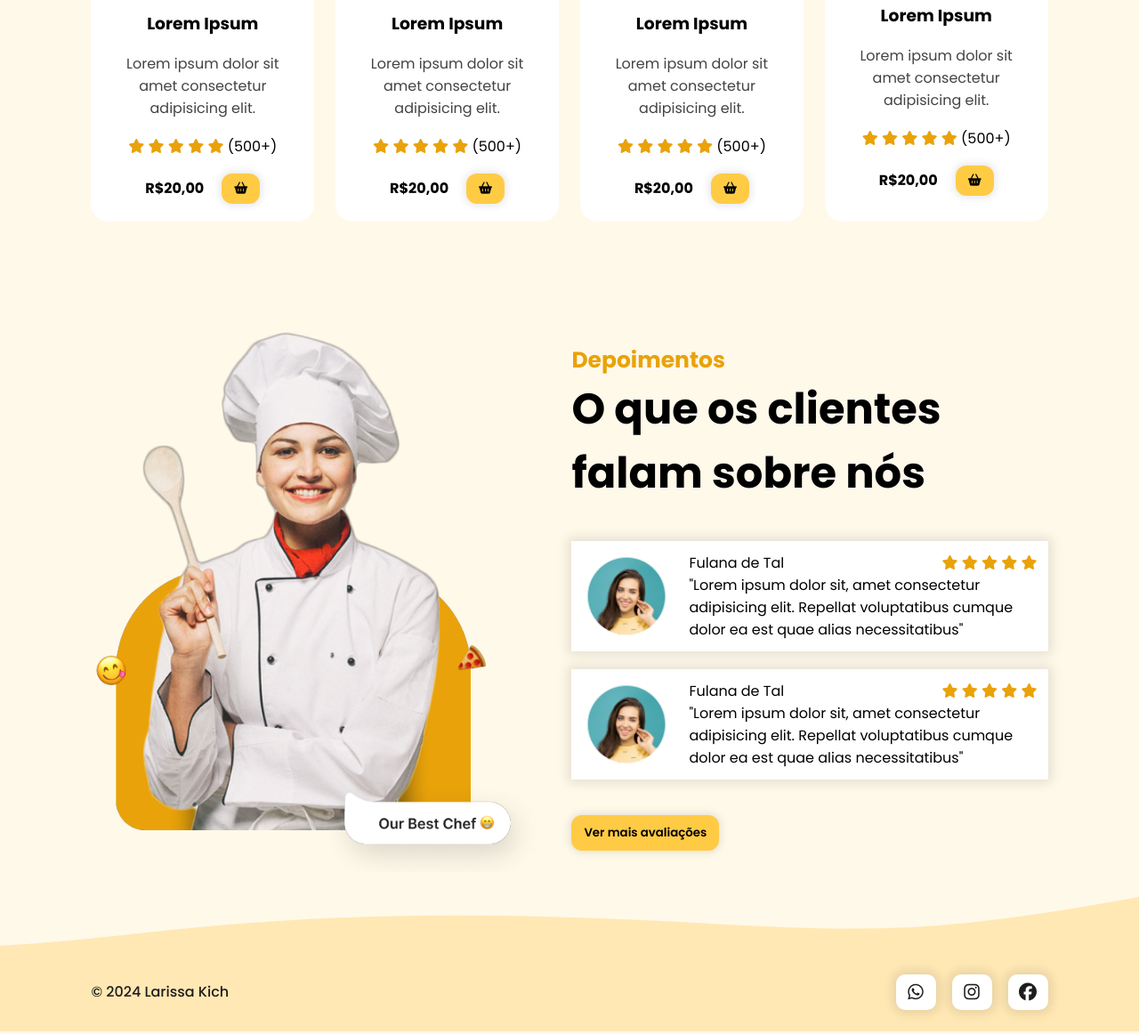
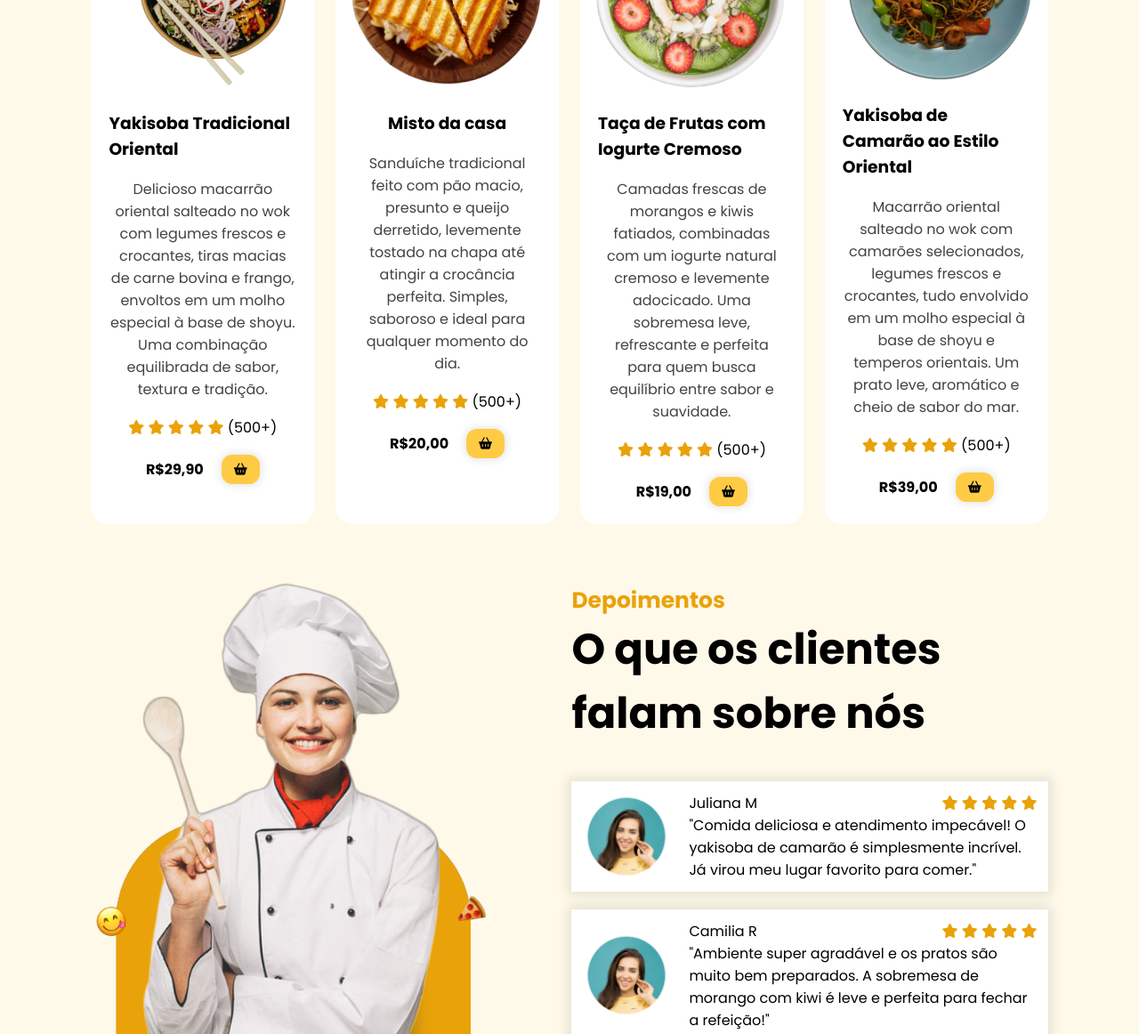
Before and after one commit to ZanelinhaDev/Landing-page, a plain HTML site: page index.html in a window 1280 px wide. Shown: the part 1270-2432 px from the top of the page at 89% size. Drawn offline with nearby package versions, Linux system fonts and the light colour scheme.

Commit message:
Foram realiazdas alterações no arquivo js afim de melhorar a eperiencia do usuario. Informações de produtos e nomes da pagina também foram alterados.

```diff
--- a/index.html
+++ b/index.html
@@ -19,7 +19,7 @@
       referrerpolicy="no-referrer"
     ></script>
     <script src="https://unpkg.com/scrollreveal"></script>
-    <title>Landing page</title>
+    <title>Food</title>
   </head>
   <body>
     <header>
@@ -72,8 +72,11 @@
           </h1>
 
           <p class="description">
-            Lorem ipsum dolor sit amet, consectetur adipiscing elit ut aliquam,
-            purus sit amet
+            Bem-vindo ao nosso restaurante, onde sabor, qualidade e acolhimento
+            se encontram! Oferecemos uma experiência gastronômica única, com
+            pratos preparados com ingredientes frescos, selecionados com
+            cuidado, e um cardápio que combina o melhor da culinária tradicional
+            com toques contemporâneos.
           </p>
 
           <div id="cta_buttons">
@@ -119,10 +122,13 @@
 
             <img src="src/images/dish.png" class="dish-image" alt="" />
 
-            <h3 class="dish-title">Lorem Ipsum</h3>
+            <h3 class="dish-title">Yakisoba Tradicional Oriental</h3>
 
             <span class="dish-description">
-              Lorem ipsum dolor sit amet consectetur adipisicing elit.
+              Delicioso macarrão oriental salteado no wok com legumes frescos e
+              crocantes, tiras macias de carne bovina e frango, envoltos em um
+              molho especial à base de shoyu. Uma combinação equilibrada de
+              sabor, textura e tradição.
             </span>
 
             <div class="dish-rate">
@@ -135,7 +141,7 @@
             </div>
 
             <div class="dish-price">
-              <h4>R$20,00</h4>
+              <h4>R$29,90</h4>
               <button class="btn-default">
                 <i class="fa-solid fa-basket-shopping"></i>
               </button>
@@ -149,10 +155,12 @@
 
             <img src="src/images/dish2.png" class="dish-image" alt="" />
 
-            <h3 class="dish-title">Lorem Ipsum</h3>
+            <h3 class="dish-title">Misto da casa</h3>
 
             <span class="dish-description">
-              Lorem ipsum dolor sit amet consectetur adipisicing elit.
+              Sanduíche tradicional feito com pão macio, presunto e queijo
+              derretido, levemente tostado na chapa até atingir a crocância
+              perfeita. Simples, saboroso e ideal para qualquer momento do dia.
             </span>
 
             <div class="dish-rate">
@@ -179,10 +187,13 @@
 
             <img src="src/images/dish3.png" class="dish-image" alt="" />
 
-            <h3 class="dish-title">Lorem Ipsum</h3>
+            <h3 class="dish-title">Taça de Frutas com Iogurte Cremoso</h3>
 
             <span class="dish-description">
-              Lorem ipsum dolor sit amet consectetur adipisicing elit.
+              Camadas frescas de morangos e kiwis fatiados, combinadas com um
+              iogurte natural cremoso e levemente adocicado. Uma sobremesa leve,
+              refrescante e perfeita para quem busca equilíbrio entre sabor e
+              suavidade.
             </span>
 
             <div class="dish-rate">
@@ -195,7 +206,7 @@
             </div>
 
             <div class="dish-price">
-              <h4>R$20,00</h4>
+              <h4>R$19,00</h4>
               <button class="btn-default">
                 <i class="fa-solid fa-basket-shopping"></i>
               </button>
@@ -209,10 +220,13 @@
 
             <img src="src/images/dish4.png" class="dish-image" alt="" />
 
-            <h3 class="dish-title">Lorem Ipsum</h3>
+            <h3 class="dish-title">Yakisoba de Camarão ao Estilo Oriental</h3>
 
             <span class="dish-description">
-              Lorem ipsum dolor sit amet consectetur adipisicing elit.
+              Macarrão oriental salteado no wok com camarões selecionados,
+              legumes frescos e crocantes, tudo envolvido em um molho especial à
+              base de shoyu e temperos orientais. Um prato leve, aromático e
+              cheio de sabor do mar.
             </span>
 
             <div class="dish-rate">
@@ -225,7 +239,7 @@
             </div>
 
             <div class="dish-price">
-              <h4>R$20,00</h4>
+              <h4>R$39,00</h4>
               <button class="btn-default">
                 <i class="fa-solid fa-basket-shopping"></i>
               </button>
@@ -247,7 +261,7 @@
 
               <div class="feedback-content">
                 <p>
-                  Fulana de Tal
+                  Juliana M
                   <span>
                     <i class="fa-solid fa-star"></i>
                     <i class="fa-solid fa-star"></i>
@@ -257,9 +271,9 @@
                   </span>
                 </p>
                 <p>
-                  "Lorem ipsum dolor sit, amet consectetur adipisicing elit.
-                  Repellat voluptatibus cumque dolor ea est quae alias
-                  necessitatibus"
+                  "Comida deliciosa e atendimento impecável! O yakisoba de
+                  camarão é simplesmente incrível. Já virou meu lugar favorito
+                  para comer."
                 </p>
               </div>
             </div>
@@ -269,7 +283,7 @@
 
               <div class="feedback-content">
                 <p>
-                  Fulana de Tal
+                  Camilia R
                   <span>
                     <i class="fa-solid fa-star"></i>
                     <i class="fa-solid fa-star"></i>
@@ -279,9 +293,9 @@
                   </span>
                 </p>
                 <p>
-                  "Lorem ipsum dolor sit, amet consectetur adipisicing elit.
-                  Repellat voluptatibus cumque dolor ea est quae alias
-                  necessitatibus"
+                  "Ambiente super agradável e os pratos são muito bem
+                  preparados. A sobremesa de morango com kiwi é leve e perfeita
+                  para fechar a refeição!"
                 </p>
               </div>
             </div>
@@ -296,7 +310,7 @@
       <img src="src/images/wave.svg" alt="" />
 
       <div id="footer_items">
-        <span id="copyright"> &copy 2024 Larissa Kich </span>
+        <span id="copyright"> &copy 2025 Zanela </span>
 
         <div class="social-media-buttons">
           <a href="">
--- a/src/javascript/script.js
+++ b/src/javascript/script.js
@@ -1,6 +1,60 @@
-$(document).ready(function() {
-    $('#mobile_btn').on('click', function () {
-        $('#mobile_menu').toggleClass('active');
-        $('#mobile_btn').find('i').toggleClass('fa-x');
+$(document).ready(function () {
+  $("#mobile_btn").on("click", function () {
+    $("#mobile_menu").toggleClass("active");
+    $("#mobile_btn").find("i").toggleClass("fa-x");
+  });
+
+  const sections = $("section");
+  const navItems = $(".nav-item");
+
+  $(window).on("scroll", function () {
+    const header = $("header");
+    const scrollPosition = $(window).scrollTop() - header.outerHeight();
+
+    let activeSectionIndex = 0;
+
+    if (scrollPosition <= 0) {
+      header.css("box-shadow", "none");
+    } else {
+      header.css("box-shadow", "5px 1px 5px rgba(0, 0, 0, 0.1");
+    }
+
+    sections.each(function (i) {
+      const section = $(this);
+      const sectionTop = section.offset().top - 96;
+      const sectionBottom = sectionTop + section.outerHeight();
+
+      if (scrollPosition >= sectionTop && scrollPosition < sectionBottom) {
+        activeSectionIndex = i;
+        return false;
+      }
     });
+
+    navItems.removeClass("active");
+    $(navItems[activeSectionIndex]).addClass("active");
+  });
+
+  ScrollReveal().reveal("#cta", {
+    origin: "left",
+    duration: 2000,
+    distance: "20%",
+  });
+
+  ScrollReveal().reveal(".dish", {
+    origin: "left",
+    duration: 2000,
+    distance: "20%",
+  });
+
+  ScrollReveal().reveal("#testimonial_chef", {
+    origin: "left",
+    duration: 1000,
+    distance: "20%",
+  });
+
+  ScrollReveal().reveal(".feedback", {
+    origin: "right",
+    duration: 1000,
+    distance: "20%",
+  });
 });
```
